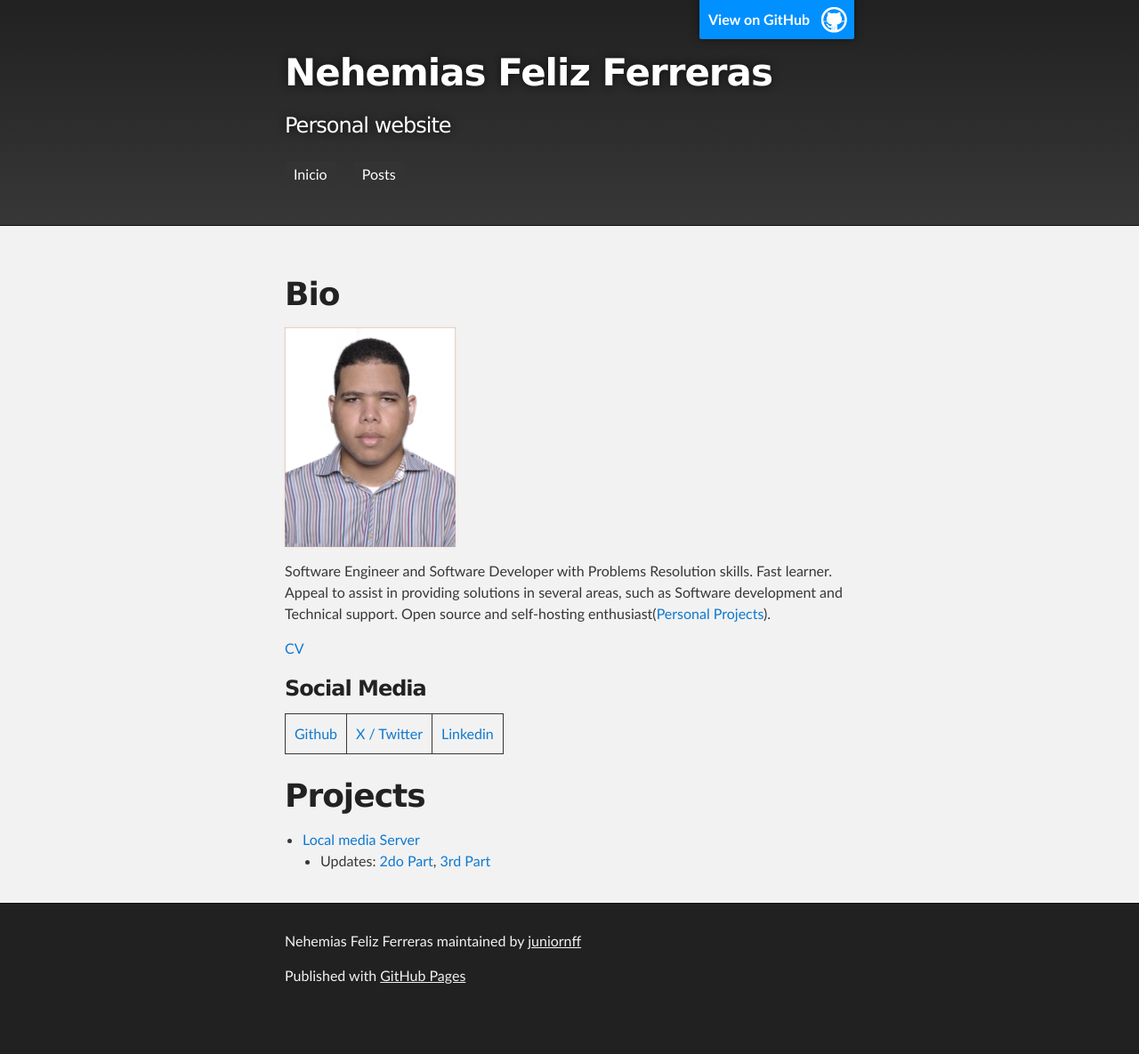
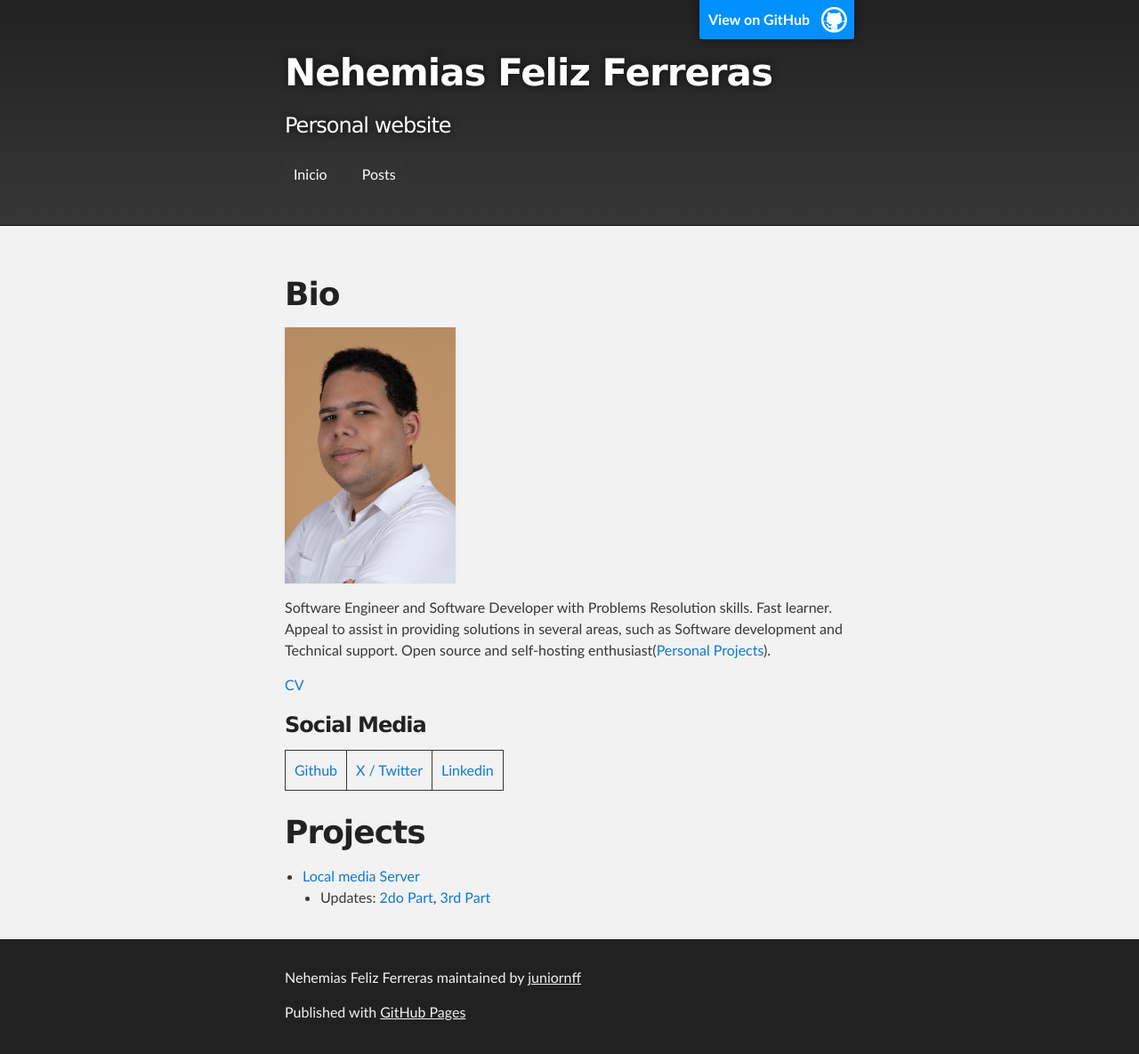
Before and after one commit to juniornff/juniornff.github.io, a Jekyll site: the page built from index.md, in a window 1280 px wide. Shown: the whole page at 89% size. Built offline with Jekyll 4.4.1, drawn with Linux system fonts in a browser that asks for light colours; before the commit the page ends 1144 px from its top, so only the background shows below that.

Commit message:
Change CV & Photo

```diff
--- a/index.md
+++ b/index.md
@@ -5,11 +5,11 @@ permalink: /
 ---
 # Bio
 
-<img src="/assets/photo.JPG" width="30%" height="30%">
+<img src="/assets/photo.jpeg" width="30%" height="30%">
 
 Software Engineer and Software Developer with Problems Resolution skills. Fast learner. Appeal to assist in providing solutions in several areas, such as Software development and Technical support. Open source and self-hosting enthusiast([Personal Projects](#projects)).
 
-[CV](/assets/Nehemias%20Feliz%20CV8.pdf)
+[CV](/assets/Nehemias%20Feliz%20CV8%20ENG.pdf)
 
 ### Social Media
 
```
Also changed, not shown: assets/photo.JPG (deleted), assets/photo.jpeg (added), 2 other files.
